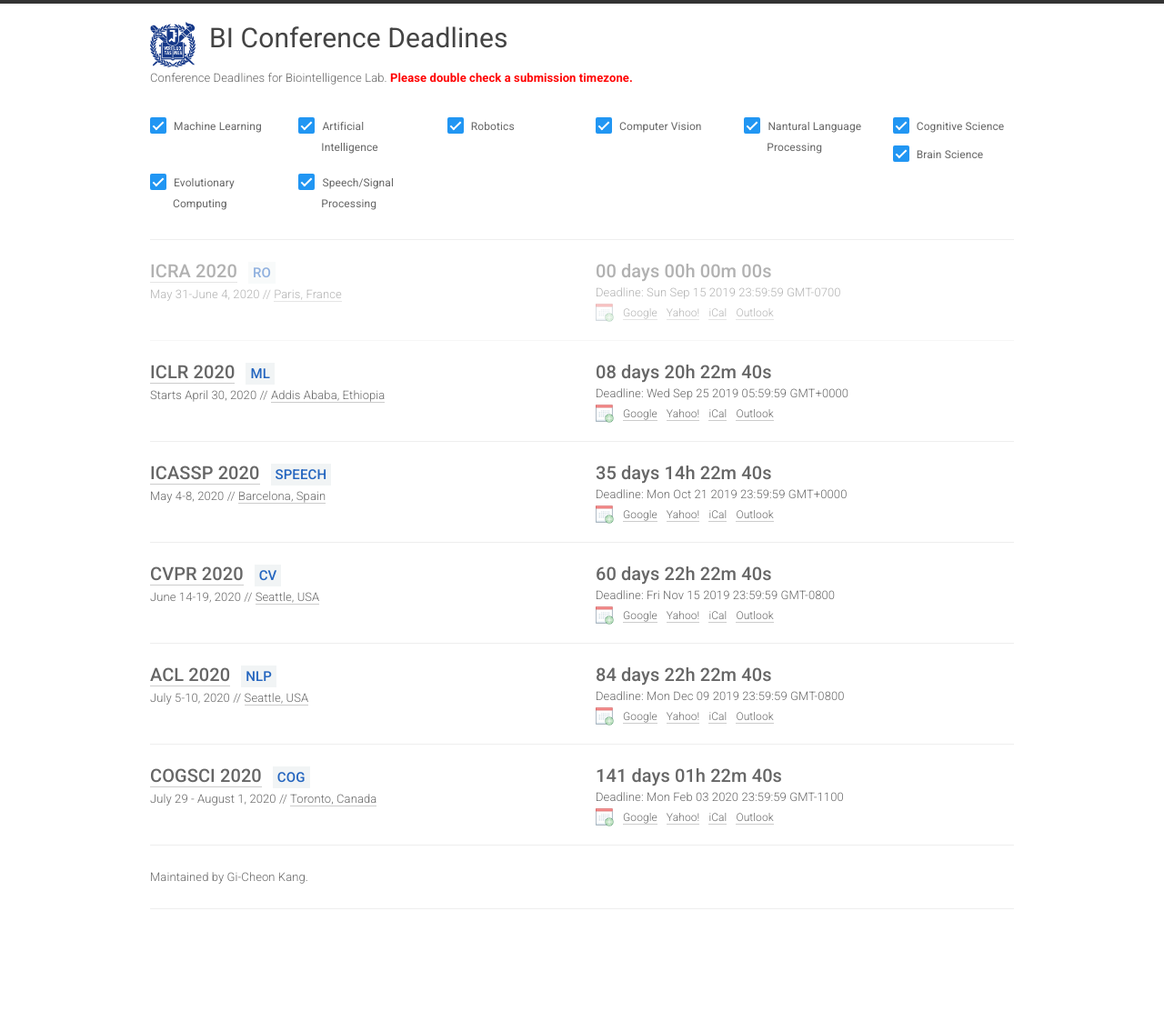
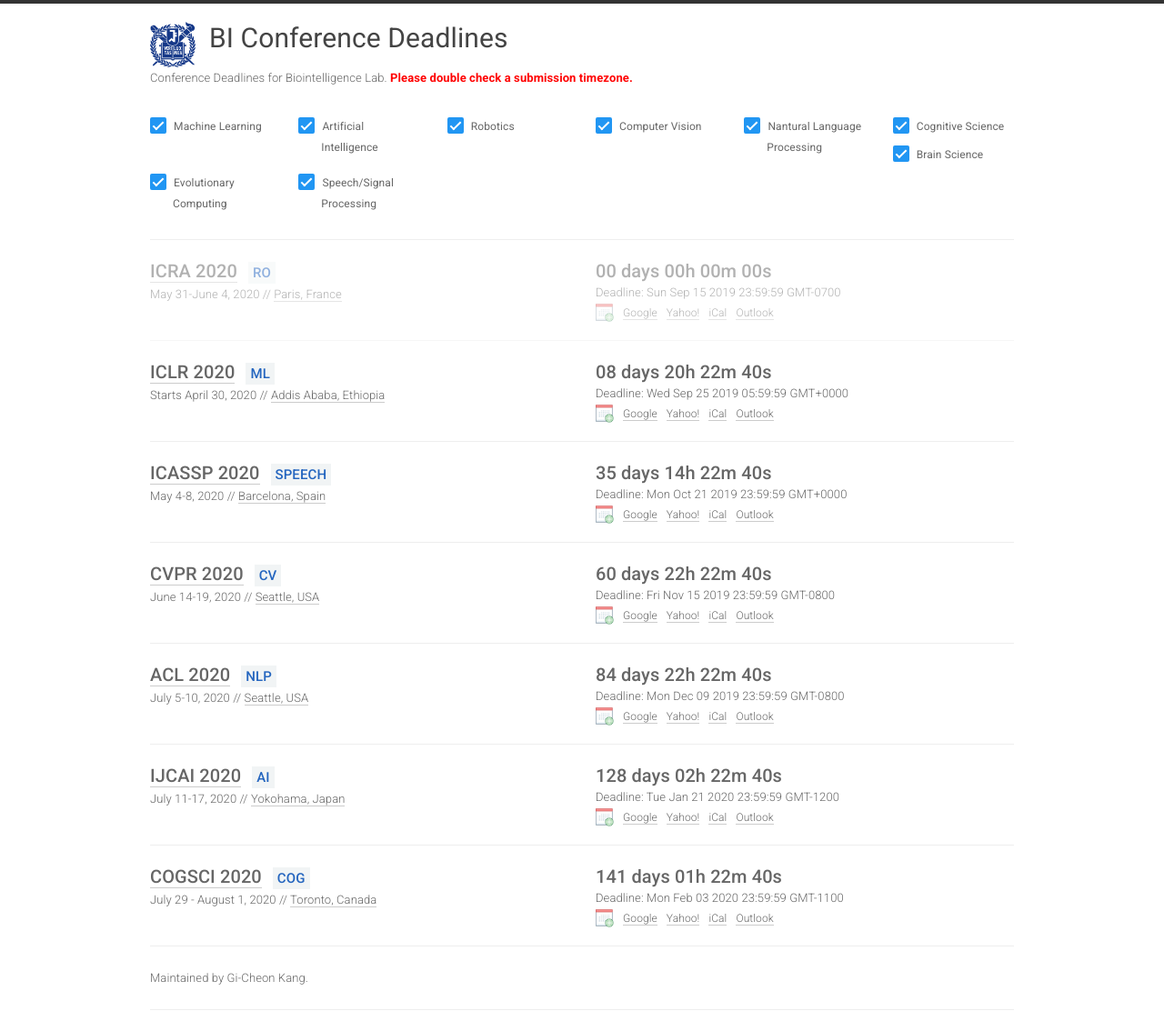
Before and after one commit to biconf/biconf.github.io, a Jekyll site: the page built from index.html, in a window 1280 px wide. Shown: the whole page at 91% size. Built offline with Jekyll 4.4.1, drawn with Linux system fonts in a browser that asks for light colours; nearby versions of some CDN libraries; before the commit the page ends 1023 px from its top, so only the background shows below that.

Commit message:
Update conferences.yml

```diff
--- a/_data/conferences.yml
+++ b/_data/conferences.yml
@@ -48,6 +48,16 @@
   date: July 5-10, 2020
   place: Seattle, USA
   sub: NLP
+
+- name: IJCAI
+  year: 2020
+  id: ijcai20
+  link: https://ijcai20.org/
+  deadline: "2020-01-21 23:59:59"
+  timezone: Etc/GMT+12
+  date: July 11-17, 2020
+  place: Yokohama, Japan
+  sub: AI
 
 - name: COGSCI
   year: 2020
```
